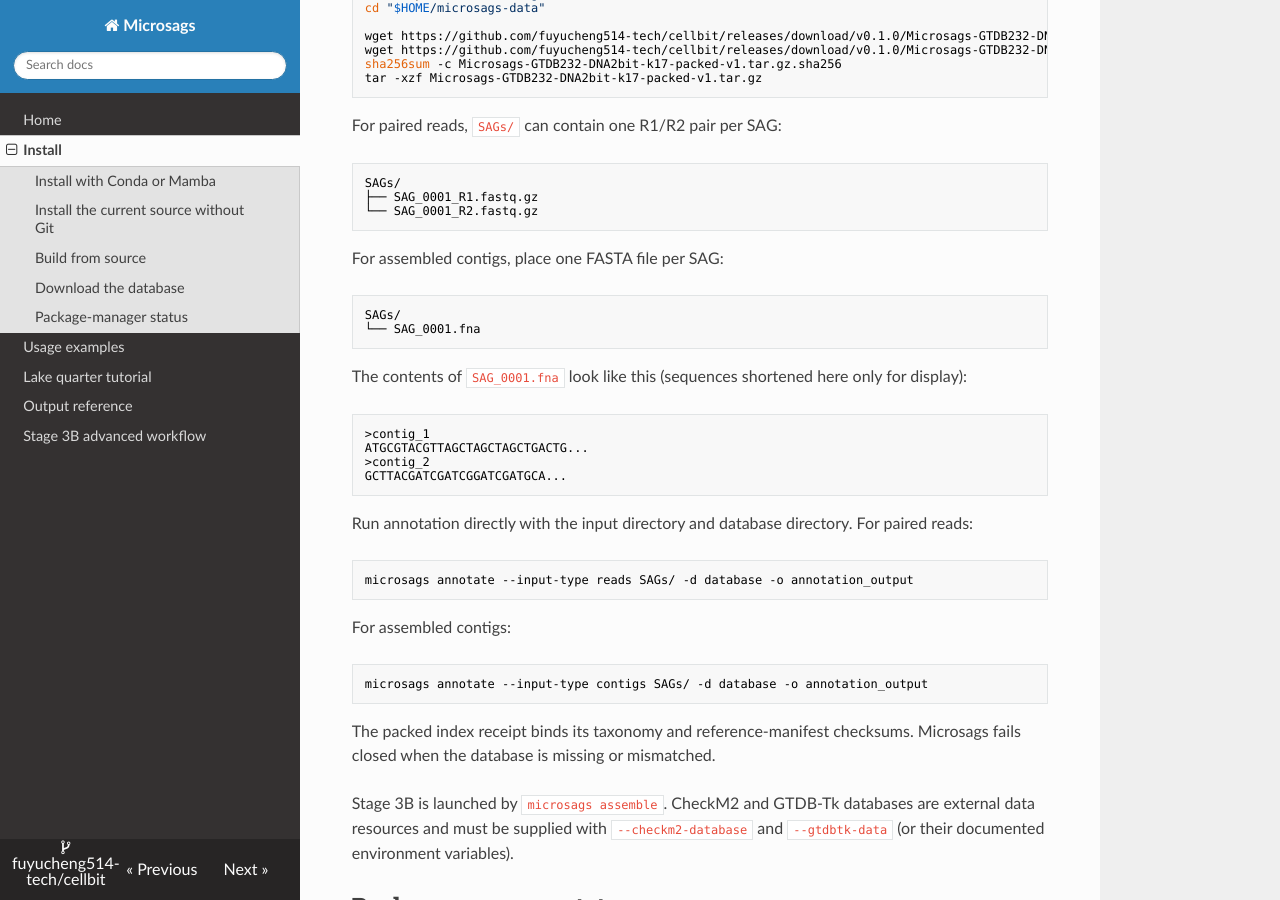
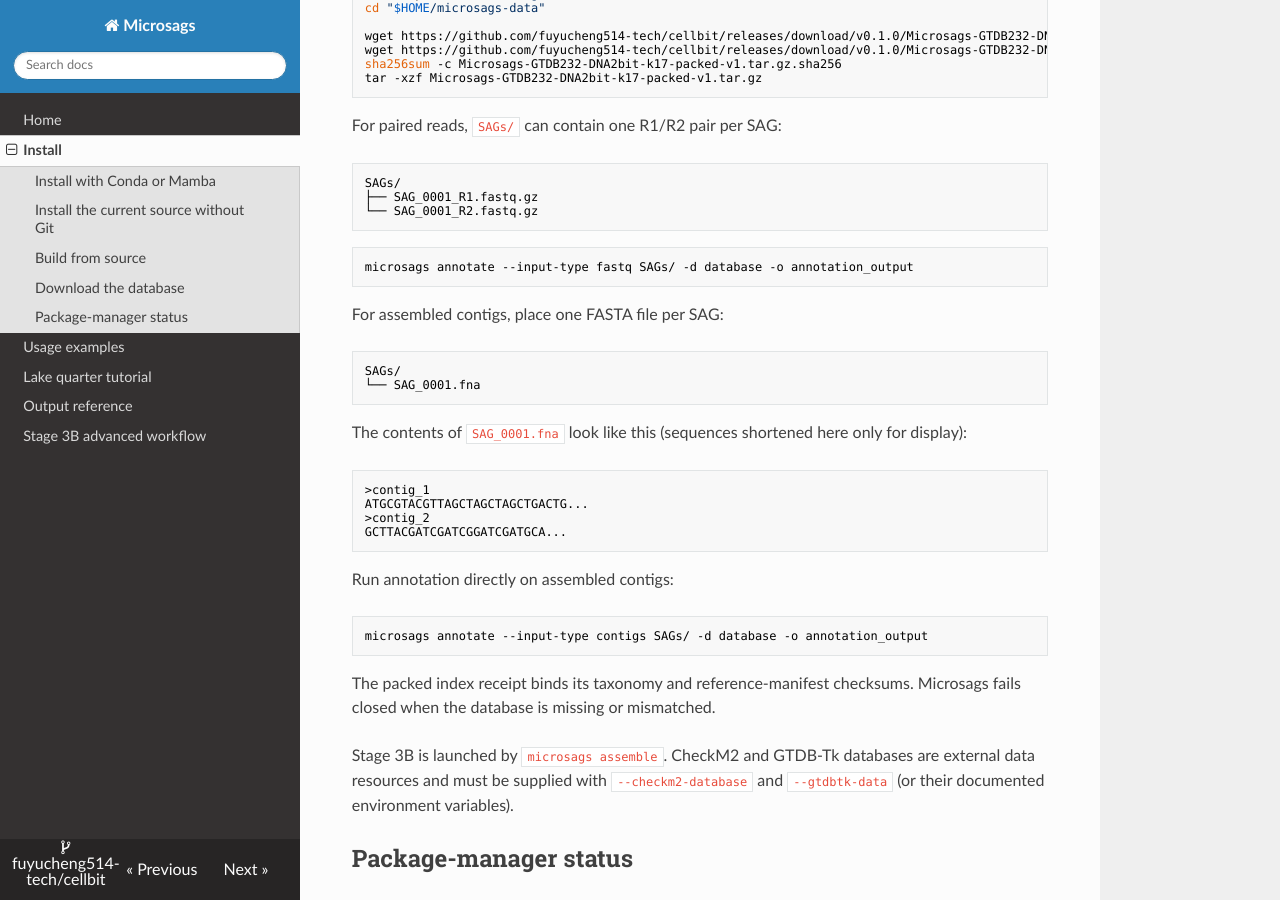
Before and after one commit to fuyucheng514-tech/cellbit, an MkDocs documentation site: the page built from docs/install.md, in a window 1280 px wide and 900 px high, scrolled down 1375 px. Built offline with MkDocs 1.6.1, drawn with Linux system fonts in a browser that asks for light colours; nearby versions of some CDN libraries.

Commit message:
cli: name paired-read input fastq

````diff
--- a/docs/install.md
+++ b/docs/install.md
@@ -83,6 +83,10 @@ SAGs/
 └── SAG_0001_R2.fastq.gz
 ```
 
+```bash
+microsags annotate --input-type fastq SAGs/ -d database -o annotation_output
+```
+
 For assembled contigs, place one FASTA file per SAG:
 
 ```text
@@ -100,14 +104,7 @@ ATGCGTACGTTAGCTAGCTAGCTGACTG...
 GCTTACGATCGATCGGATCGATGCA...
 ```
 
-Run annotation directly with the input directory and database directory.
-For paired reads:
-
-```bash
-microsags annotate --input-type reads SAGs/ -d database -o annotation_output
-```
-
-For assembled contigs:
+Run annotation directly on assembled contigs:
 
 ```bash
 microsags annotate --input-type contigs SAGs/ -d database -o annotation_output
````
Also changed, not shown: README.md (+1 -1 lines), docs/usage.md (+3 -3 lines), 2 other files.
